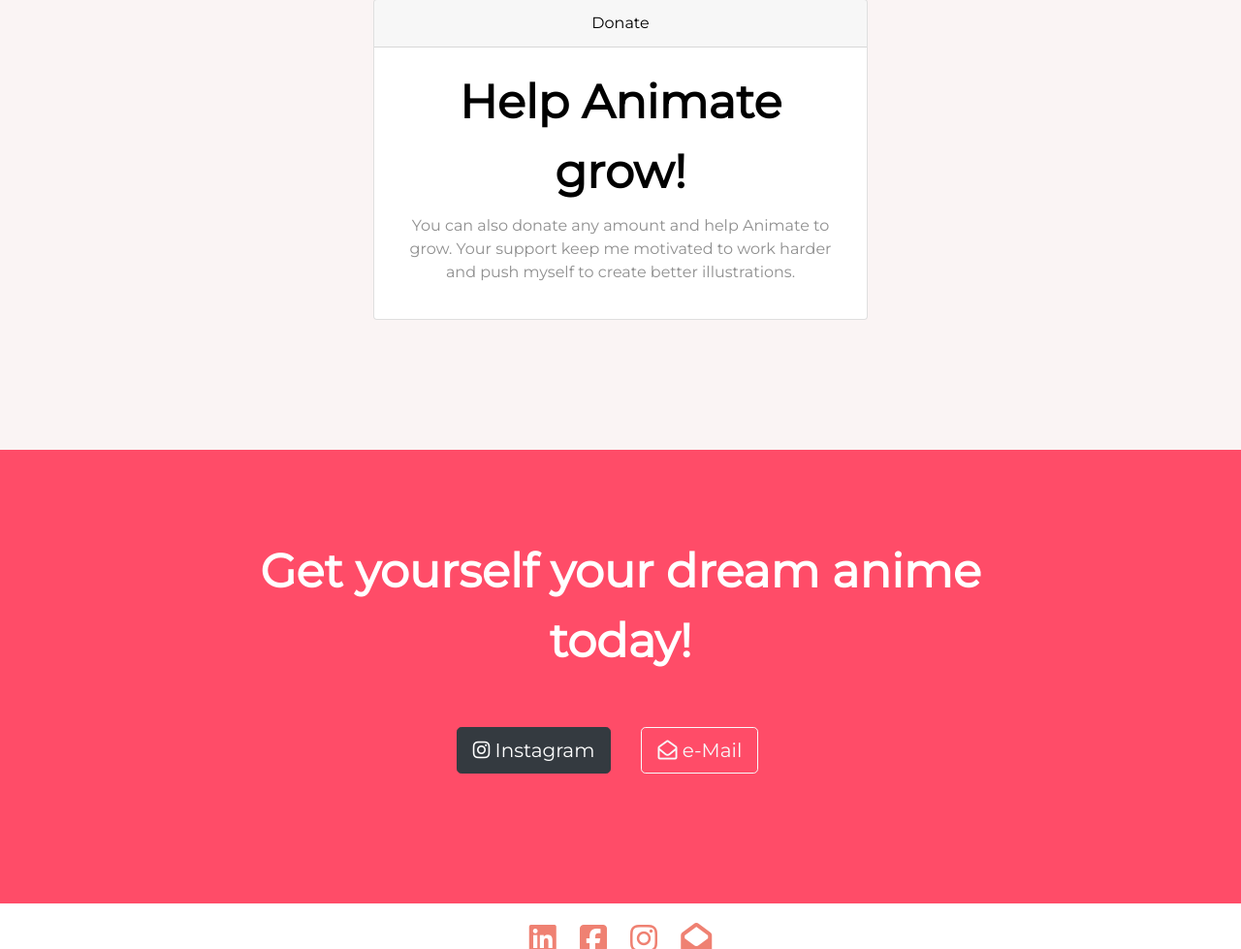
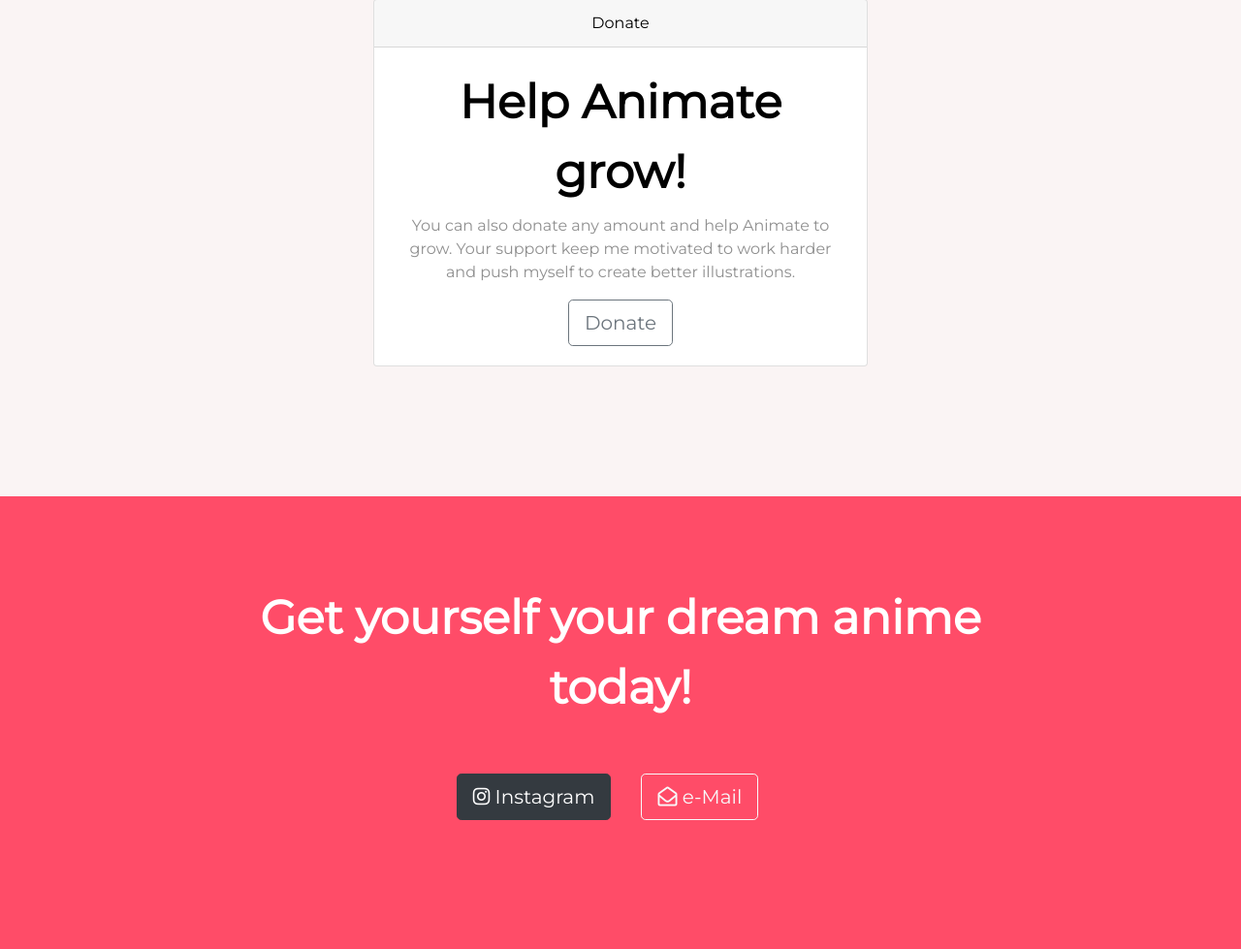
Before and after one commit to Pyro13m/animate, a Django app: page / in a window 1280 px wide. Shown: the part 2377-3356 px from the top of the page at 97% size. Run offline with Django 3.2, Linux system fonts and the light colour scheme; parts of the project's set-up code (start-up, migrations or seed data) failed here and were passed over; some libraries are stand-ins or nearby versions.

Commit message:
pay buttons added

```diff
--- a/templates/home/index.html
+++ b/templates/home/index.html
@@ -140,7 +140,7 @@
               <h2 class="price-text">Help Animate grow!</h1>
               <p>You can also donate any amount and help Animate to grow.
               Your support keep me motivated to work harder and push myself to create better illustrations.<br>  </p>
-              <!-- <a href='https://www.payumoney.com/paybypayumoney/#/FC703C181941693FE90DC9353766ACA9' ><button class="btn btn-lg btn-outline-secondary" value="donate">Donate</button></a> -->
+              <a href='https://www.payumoney.com/paybypayumoney/#/FC703C181941693FE90DC9353766ACA9' ><button class="btn btn-lg btn-outline-secondary" value="donate">Donate</button></a>
             </div>
         </div>
       </div>
--- a/templates/home/login.html
+++ b/templates/home/login.html
@@ -18,7 +18,7 @@
                 <p>Thanking you for choosing our plan. Proceed by paying first and then mailing your picture.</p>
                 <br>
                 <div class='pm-button'>
-                  <!-- <span><a href='https://www.payumoney.com/paybypayumoney/#/6881E157410B544837FCAA46D9C3CABD'><img src='https://www.payumoney.com/media/images/payby_payumoney/new_buttons/12.png'></a></span> -->
+                  <span><a href='https://www.payumoney.com/paybypayumoney/#/6881E157410B544837FCAA46D9C3CABD'><img src='https://www.payumoney.com/media/images/payby_payumoney/new_buttons/12.png'></a></span>
                   <span  style="padding-left:2%"><button type="button"  onclick="window.location.href = 'mailto:{{ mailid }}';" class="btn btn-outline-dark btn-lg"><i class="far fa-envelope-open"></i> e-Mail</button></span>
                 </div>
               </div>
```
